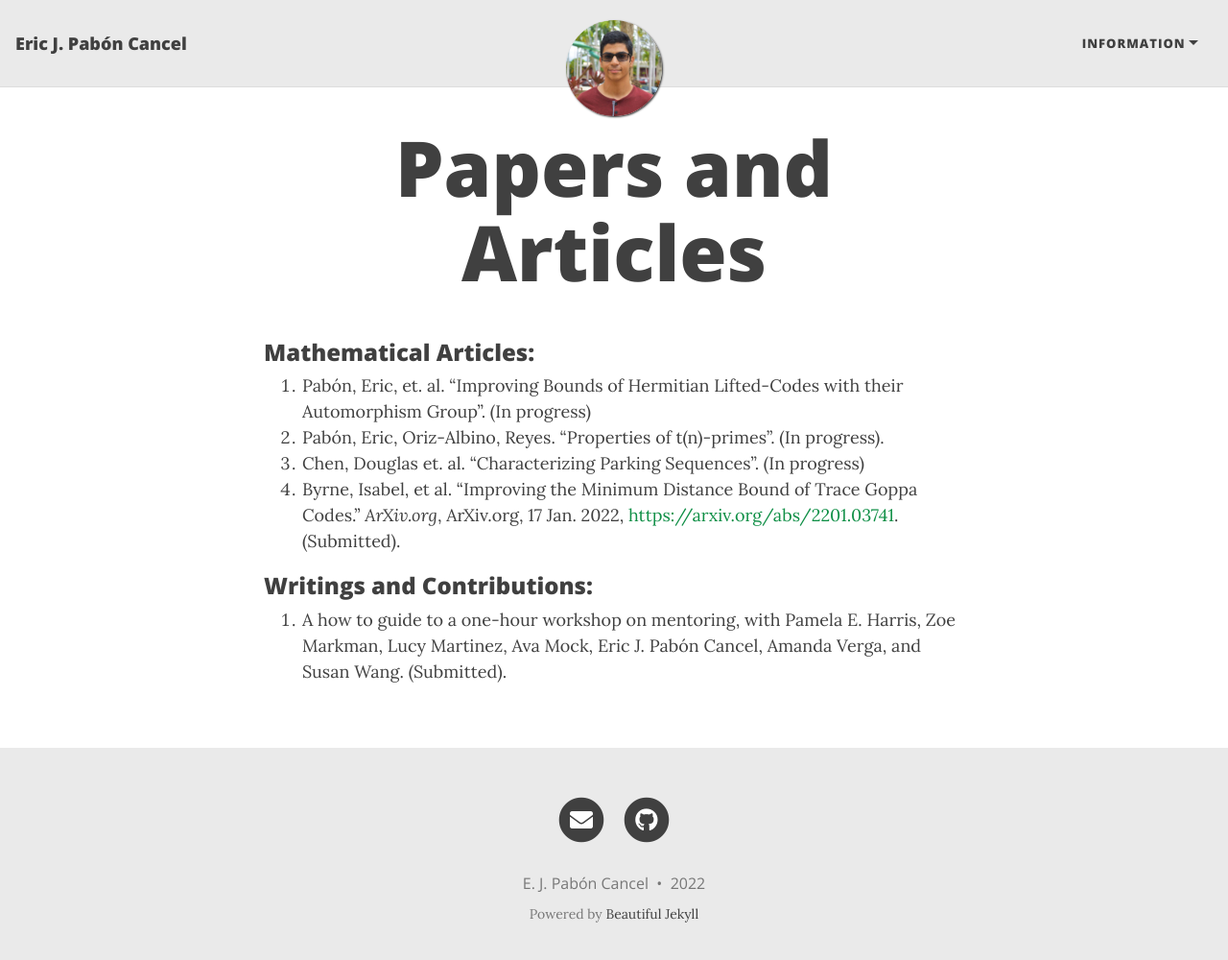
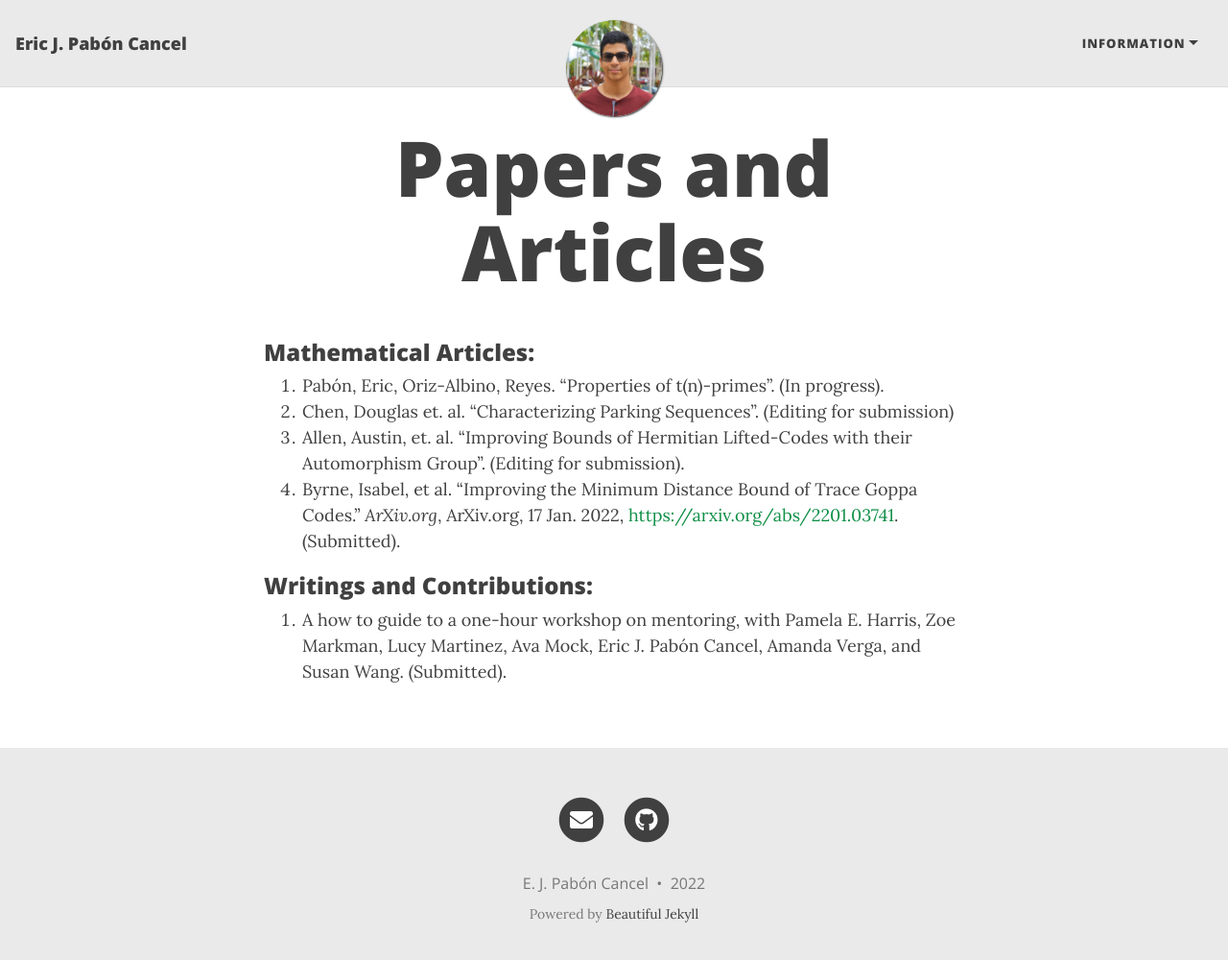
Before and after one commit to ejpaboncancel/ejpaboncancel-old.github.io, a Jekyll site: the page built from papers.md, in a window 1280 px wide and 1013 px high. Shown: the top 1000 px of the window at 96% size. Built offline with Jekyll 4.4.1, drawn with Linux system fonts in a browser that asks for light colours; nearby versions of some CDN libraries.

Commit message:
Update papers.md

```diff
--- a/papers.md
+++ b/papers.md
@@ -5,9 +5,9 @@ title: Papers and Articles
 
 ### Mathematical Articles:
 
-1. Pabón, Eric, et. al. "Improving Bounds of Hermitian Lifted-Codes with their Automorphism Group". (In progress)
-2. Pabón, Eric, Oriz-Albino, Reyes. "Properties of t(n)-primes". (In progress).
-3. Chen, Douglas et. al. "Characterizing Parking Sequences". (In progress)
+1. Pabón, Eric, Oriz-Albino, Reyes. "Properties of t(n)-primes". (In progress).
+2. Chen, Douglas et. al. "Characterizing Parking Sequences". (Editing for submission)
+3. Allen, Austin, et. al. "Improving Bounds of Hermitian Lifted-Codes with their Automorphism Group". (Editing for submission).
 4. Byrne, Isabel, et al. “Improving the Minimum Distance Bound of Trace Goppa Codes.” *ArXiv.org*, ArXiv.org, 17 Jan. 2022, <a href="https://arxiv.org/abs/2201.03741"> https://arxiv.org/abs/2201.03741</a>. (Submitted).
 
 ### Writings and Contributions:
```
